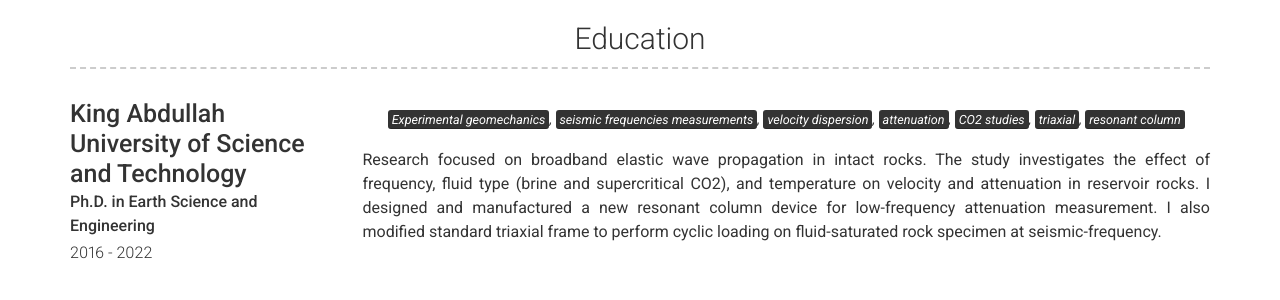
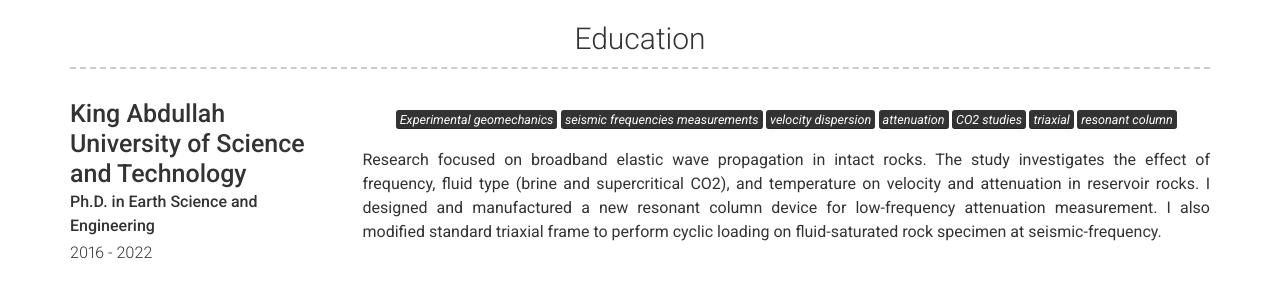
Before and after one commit to andikaperbawa/andikaperbawa2.github.io, a Jekyll site: the page built from index.md, in a window 1280 px wide. Shown: the part 591-891 px from the top of the page. Built offline with Jekyll 4.4.1, drawn with Linux system fonts in a browser that asks for light colours; nearby versions of some CDN libraries.

```diff
--- a/_config.yml
+++ b/_config.yml
@@ -65,7 +65,7 @@ content:
         sub_title: Ph.D. in Earth Science and Engineering
         caption: 2016 - 2022
         quote: >
-          <mark>Experimental geomechanics</mark>, <mark>seismic frequencies measurements</mark>, <mark>velocity dispersion</mark>, <mark>attenuation</mark>, <mark>CO2 studies</mark>, <mark>triaxial</mark>, <mark>resonant column</mark>
+          <mark>Experimental geomechanics</mark> <mark>seismic frequencies measurements</mark> <mark>velocity dispersion</mark> <mark>attenuation</mark> <mark>CO2 studies</mark> <mark>triaxial</mark> <mark>resonant column</mark>
         description: | # this will include new lines to allow paragraphs
           Research focused on broadband elastic wave propagation in intact rocks. The study investigates the effect of frequency, fluid type (brine and supercritical CO2), and temperature on velocity and attenuation in reservoir rocks. I designed and manufactured a new resonant column device for low-frequency attenuation measurement. I also modified standard triaxial frame to perform cyclic loading on fluid-saturated rock specimen at seismic-frequency.
   - title: Projects # Title for the section
```
